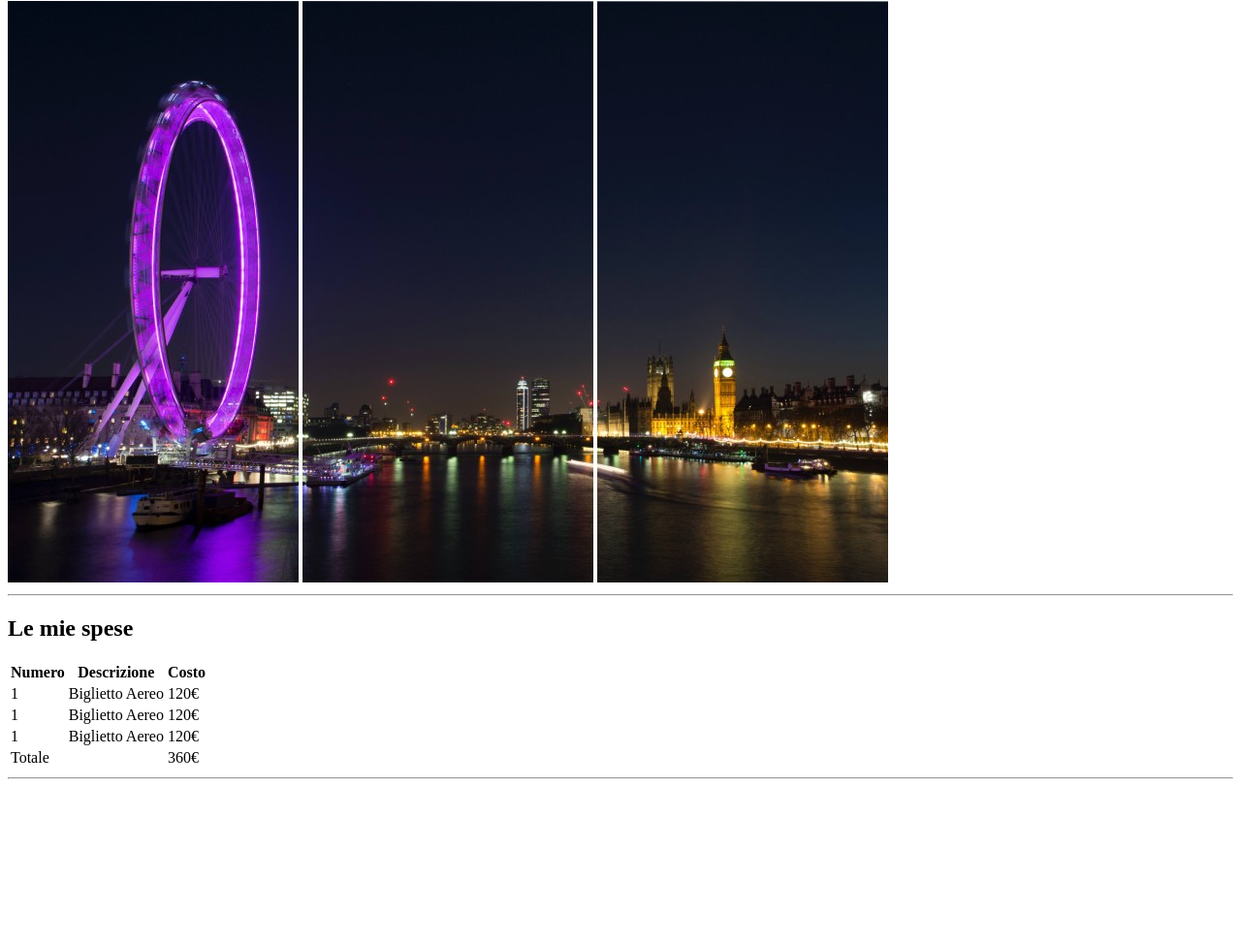
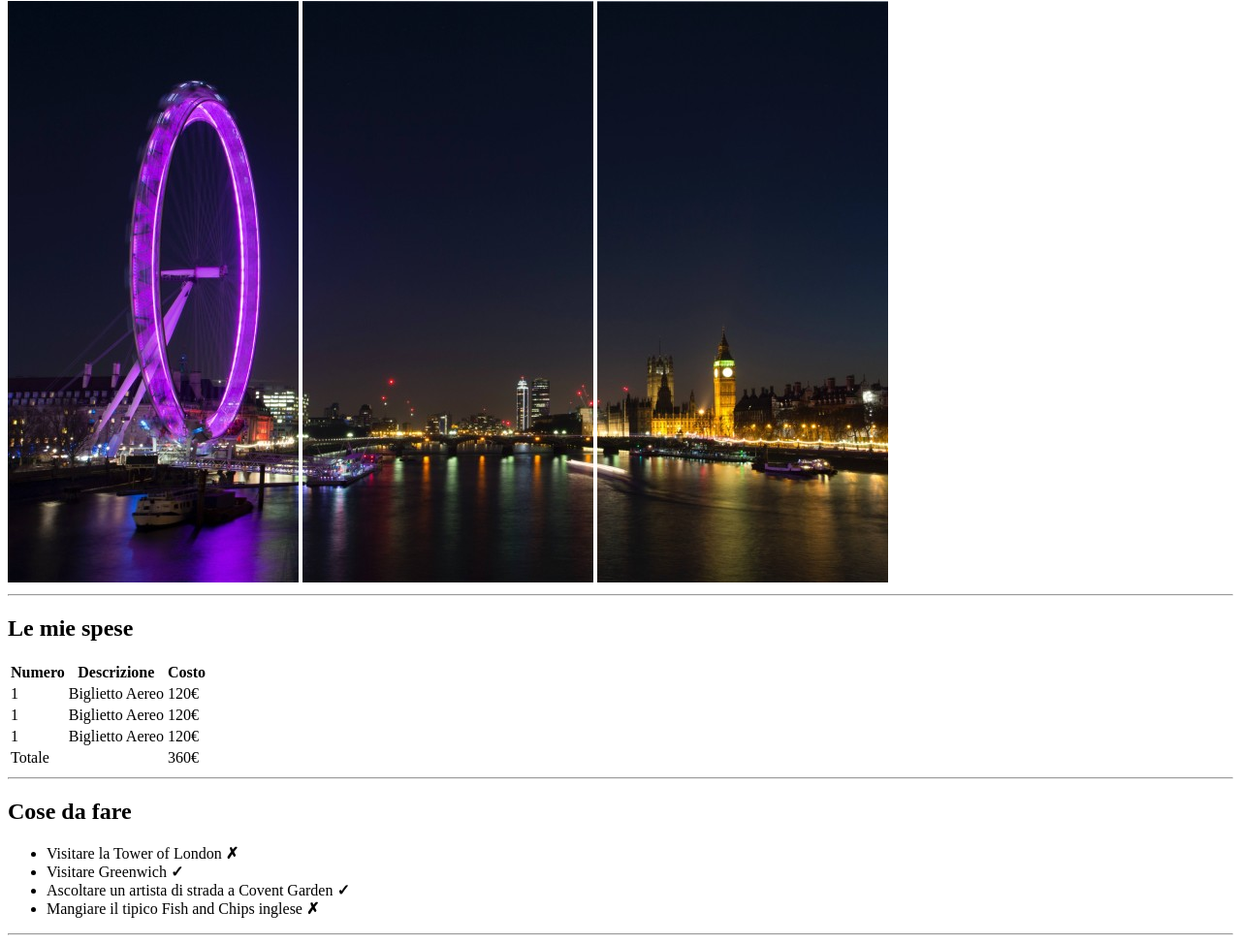
Before and after one commit to Alessandro-Rega/html-london-trip, a plain HTML site: page index.html in a window 1280 px wide. Shown: the part 79-1052 px from the top of the page at 97% size. Before the commit the page ends 891 px from the top, so only its background shows below. Drawn offline with Linux system fonts and the light colour scheme.

Commit message:
insert seconda section + lista

```diff
--- a/index.html
+++ b/index.html
@@ -68,6 +68,24 @@
         </section>
         <!-- fine primo section -->
 
+        <!-- inizio seconda section -->
+        <section>
+            <h2>Cose da fare</h2>
+
+            <!-- inizio lista non ordinata -->
+            <ul>
+                <li>Visitare la Tower of London <strong>&#10007;</strong></li>
+                <li>Visitare Greenwich <strong>&#10003;</strong></li>
+                <li>Ascoltare un artista di strada a Covent Garden <strong>&#10003;</strong></li>
+                <li>Mangiare il tipico Fish and Chips inglese <strong>&#10007;</strong></li>
+            </ul>
+            <!-- fine lista non ordinata -->
+
+            <hr>
+
+        </section>
+        <!-- fine seconda section -->
+
     </main>
     <!-- fine main -->
 </body>
```
